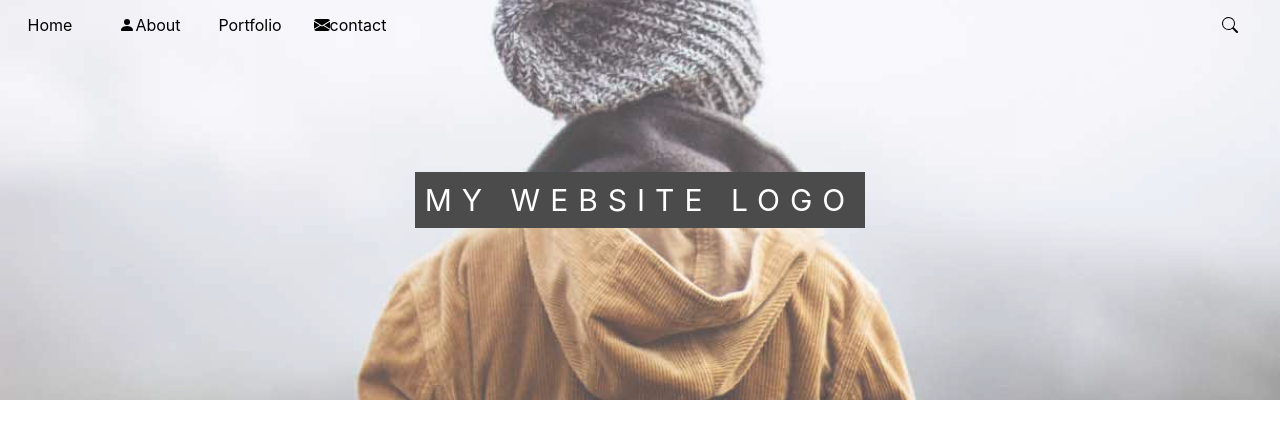
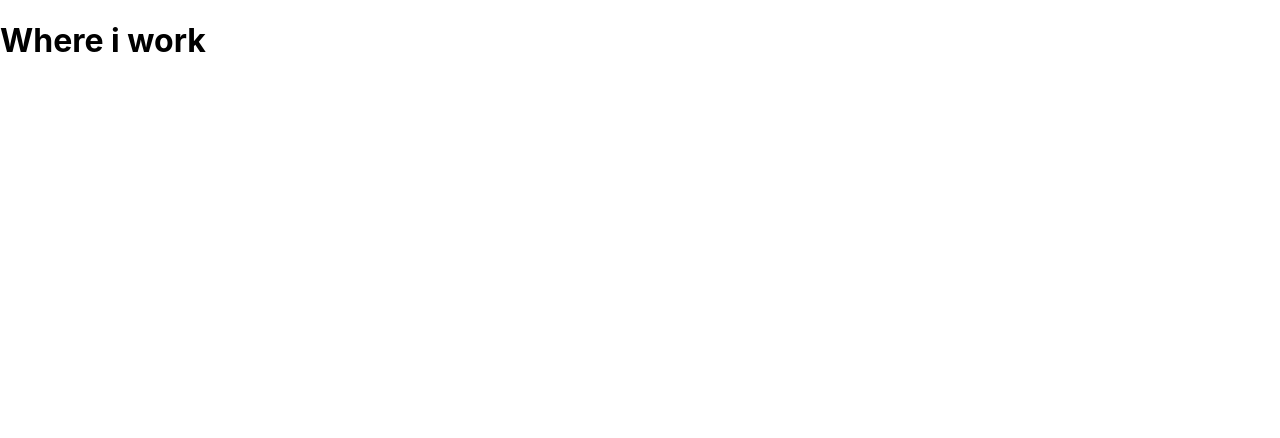
Before and after one commit to Schadrack10/parallax, a Next.js app: page / in a window 1280 px wide. Shown: the top 438 px of the page. Built offline with nearby package versions, Linux system fonts and the light colour scheme.

Commit message:
created where i work section

```diff
--- a/components/Header.jsx
+++ /dev/null
@@ -1,146 +0,0 @@
-import React from "react";
-
-const Header = () => {
-  return (
-    <>
-      <nav
-        style={{
-          height: "50px",
-          display: "flex",
-          position: "fixed",
-          width: "100%",
-          top: "0",
-          zIndex: "10",
-        }}
-      >
-        <div style={{ display: "flex", width: "50%", alignItems: "center" }}>
-          <div
-            style={{
-              display: "flex",
-              alignItems: "center",
-              justifyContent: "center",
-              width: "100px",
-              height: "30px",
-              cursor: "pointer",
-            }}
-          >
-            Home
-          </div>
-          <div
-            style={{
-              display: "flex",
-              alignItems: "center",
-              justifyContent: "center",
-              width: "100px",
-              height: "30px",
-              cursor: "pointer",
-            }}
-          >
-            <svg
-              xmlns="http://www.w3.org/2000/svg"
-              width="16"
-              height="16"
-              fill="currentColor"
-              class="bi bi-person-fill"
-              viewBox="0 0 16 16"
-            >
-              <path d="M3 14s-1 0-1-1 1-4 6-4 6 3 6 4-1 1-1 1H3zm5-6a3 3 0 1 0 0-6 3 3 0 0 0 0 6z" />
-            </svg>
-            About
-          </div>
-          <div
-            style={{
-              display: "flex",
-              alignItems: "center",
-              justifyContent: "center",
-              width: "100px",
-              height: "30px",
-              cursor: "pointer",
-            }}
-          >
-            Portfolio
-          </div>
-          <div
-            style={{
-              display: "flex",
-              alignItems: "center",
-              justifyContent: "center",
-              width: "100px",
-              height: "30px",
-              cursor: "pointer",
-            }}
-          >
-            <svg
-              xmlns="http://www.w3.org/2000/svg"
-              width="16"
-              height="16"
-              fill="currentColor"
-              class="bi bi-envelope-fill"
-              viewBox="0 0 16 16"
-            >
-              <path d="M.05 3.555A2 2 0 0 1 2 2h12a2 2 0 0 1 1.95 1.555L8 8.414.05 3.555ZM0 4.697v7.104l5.803-3.558L0 4.697ZM6.761 8.83l-6.57 4.027A2 2 0 0 0 2 14h12a2 2 0 0 0 1.808-1.144l-6.57-4.027L8 9.586l-1.239-.757Zm3.436-.586L16 11.801V4.697l-5.803 3.546Z" />
-            </svg>
-            contact
-          </div>
-        </div>
-        {/* other div */}
-        <div
-          style={{
-            display: "flex",
-            width: "50%",
-            justifyContent: "flex-end",
-            alignItems: "center",
-          }}
-        >
-          <div
-            style={{
-              display: "flex",
-              alignItems: "center",
-              justifyContent: "center",
-              width: "100px",
-              height: "30px",
-            }}
-          >
-            <svg
-              xmlns="http://www.w3.org/2000/svg"
-              width="16"
-              height="16"
-              fill="currentColor"
-              class="bi bi-search"
-              viewBox="0 0 16 16"
-            >
-              <path d="M11.742 10.344a6.5 6.5 0 1 0-1.397 1.398h-.001c.03.04.062.078.098.115l3.85 3.85a1 1 0 0 0 1.415-1.414l-3.85-3.85a1.007 1.007 0 0 0-.115-.1zM12 6.5a5.5 5.5 0 1 1-11 0 5.5 5.5 0 0 1 11 0z" />
-            </svg>
-          </div>
-        </div>
-      </nav>
-      {/* banner */}
-      <div
-        style={{
-          background: `url("parallax1.jpg")`,
-          height: "400px",
-          backgroundSize: "cover",
-          backgroundPosition: "center",
-          display: "flex",
-          alignItems: "center",
-          justifyContent: "center",
-          opacity: "0.7",
-        }}
-      >
-        <div
-          style={{
-            background: "black",
-            color: "white",
-            fontSize: "30px",
-            padding: "10px",
-            letterSpacing: "10px",
-          }}
-        >
-          MY WEBSITE LOGO
-        </div>
-      </div>
-    </>
-  );
-};
-
-export default Header;
--- /dev/null
+++ b/components/Location.jsx
@@ -0,0 +1,12 @@
+import React from 'react';
+
+const Location = () => {
+  return (
+      <>
+        <h1>Where i work</h1>
+
+      </>
+  )
+};
+
+export default Location;
--- a/pages/index.js
+++ b/pages/index.js
@@ -1,11 +1,11 @@
-import Header from "../components/Header";
+import Location from "../components/Location";
 
 
 export default function Home() {
   return (
     <>
 
-        <Header/>
+<Location/>
 
     </>
   )
```
